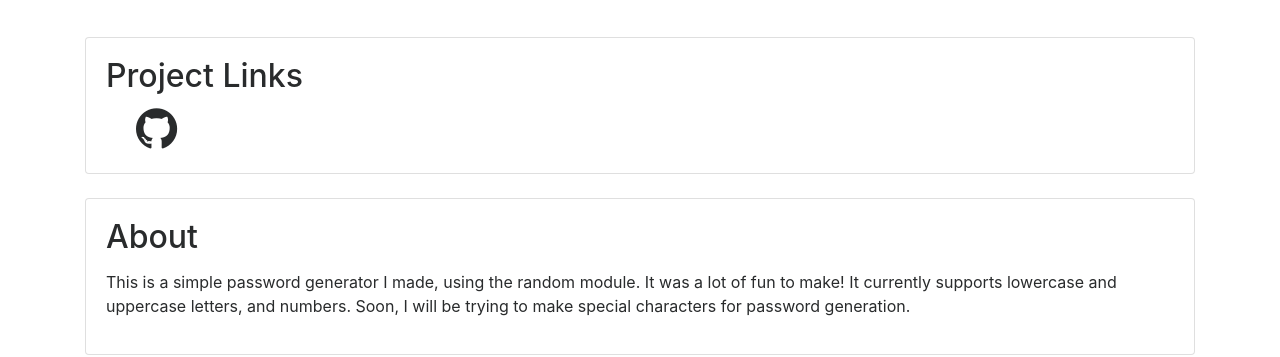
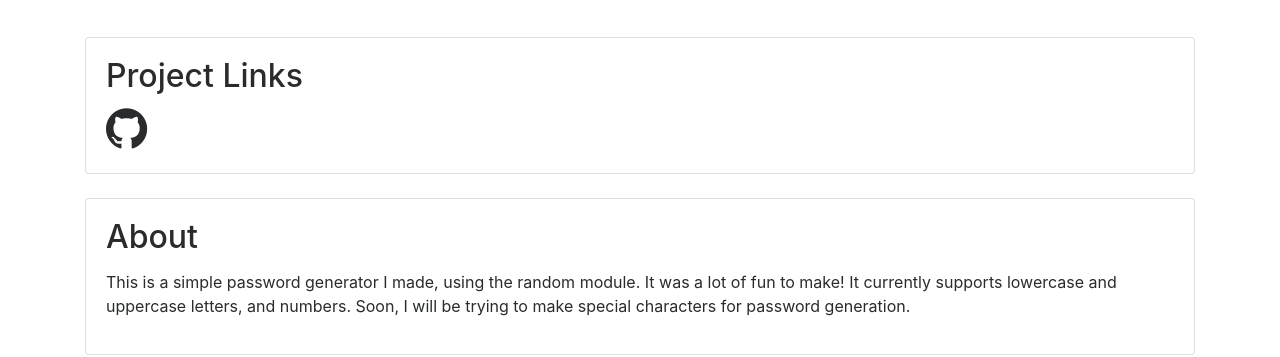
Before and after one commit to michael-bateman/projects.michaelbateman.ca, a Jekyll site: the page built from projects/password-generator.md, in a window 1280 px wide. Shown: the part 203-560 px from the top of the page. Built offline with Jekyll 4.4.1, drawn with Linux system fonts in a browser that asks for light colours.

Commit message:
fixed a bug

```diff
--- a/_includes/project-header.html
+++ b/_includes/project-header.html
@@ -11,12 +11,12 @@
 				<h2 class="card-title">Project Links</h2>
 				<p class="card-text">
 					{% if project.website %}
-						<a href="{{ project.website }}" style="color: inherit;">
+						<a href="{{ project.website }}" style="color: inherit;padding-right: 30px;">
 							<span class="fa fa-link fa-3x"></span>
 						</a>
 					{% endif %}
 					{% if project.github %}
-						<a href="https://github.com/{% if project.github_username %}{{ project.github_username }}{% else %}michael-bateman{% endif %}/{{ project.github }}" style="color: inherit;padding-left: 30px;">
+						<a href="https://github.com/{% if project.github_username %}{{ project.github_username }}{% else %}michael-bateman{% endif %}/{{ project.github }}" style="color: inherit;">
 							<span class="fa fa-github fa-3x"></span>
 						</a>
 					{% endif %}
```
